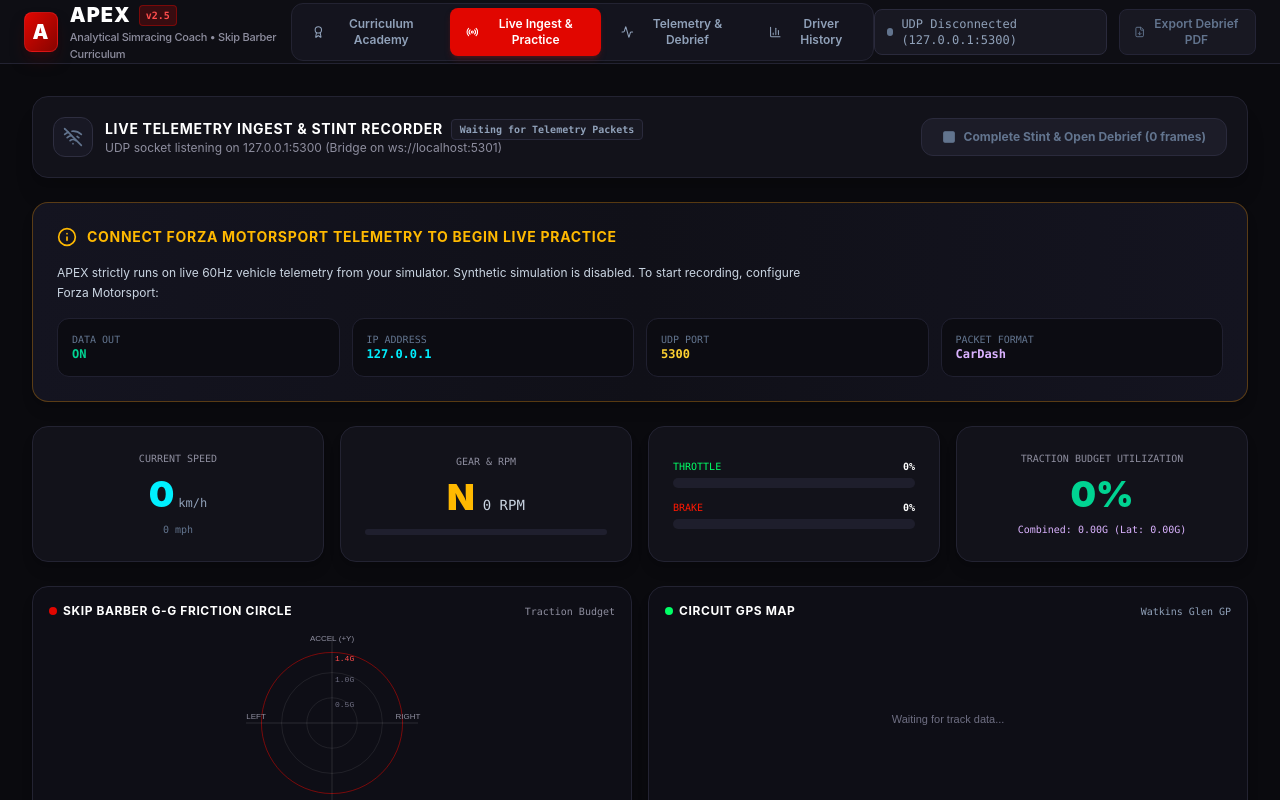
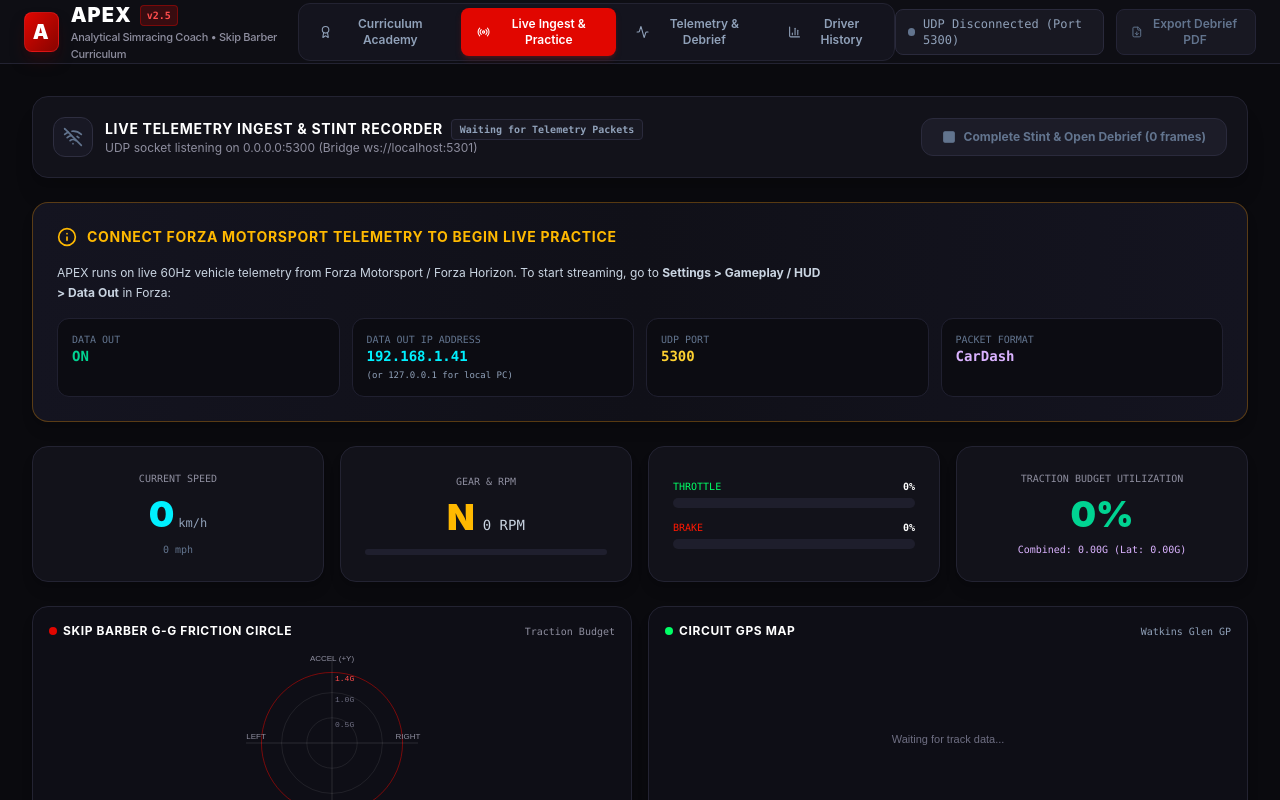
Before and after one commit to mindcoder9033/APEX-v2.5, a React (Vite) app: page / in a window 1280 px wide. Both pictures are taken after a click on the button "Live Ingest & Practice". Built offline with nearby package versions, Linux system fonts and the light colour scheme; no server answers.

Commit message:
UDP issue

```diff
--- a/src/App.tsx
+++ b/src/App.tsx
@@ -38,22 +38,29 @@
   const [liveFrame, setLiveFrame] = useState<TelemetryFrame | null>(null);
   const [liveFramesBuffer, setLiveFramesBuffer] = useState<TelemetryFrame[]>([]);
 
-  // Connect to local Node.js UDP WebSocket bridge if active
+  // Connect to local Node.js UDP WebSocket bridge with resilient auto-reconnect
   useEffect(() => {
     let ws: WebSocket | null = null;
     let lapBuffer: TelemetryFrame[] = [];
     let currentLapNum: number | null = null;
+    let reconnectTimer: any = null;
+    let isMounted = true;
 
+    const connectBridge = () => {
+      if (!isMounted) return;
       try {
-      ws = new WebSocket('ws://localhost:5301');
+        const host = window.location.hostname || 'localhost';
+        ws = new WebSocket(`ws://${host}:5301`);
         ws.binaryType = 'arraybuffer';
 
         ws.onopen = () => {
+          if (!isMounted) return;
           setIsUdpConnected(true);
           console.log('[APEX] Connected to live Forza UDP stream bridge.');
         };
 
         ws.onmessage = (event) => {
+          if (!isMounted) return;
           if (event.data instanceof ArrayBuffer) {
             const packet = parseForzaBuffer(event.data);
             if (packet && packet.isRaceOn) {
@@ -79,21 +86,34 @@
         };
 
         ws.onclose = () => {
+          if (!isMounted) return;
           setIsUdpConnected(false);
           setLiveFrame(null);
+          reconnectTimer = setTimeout(connectBridge, 2000);
         };
 
         ws.onerror = () => {
+          if (!isMounted) return;
           setIsUdpConnected(false);
           setLiveFrame(null);
+          try { ws?.close(); } catch (_) {}
         };
       } catch (e) {
+        if (!isMounted) return;
         setIsUdpConnected(false);
         setLiveFrame(null);
+        reconnectTimer = setTimeout(connectBridge, 2000);
       }
+    };
+
+    connectBridge();
 
     return () => {
-      if (ws) ws.close();
+      isMounted = false;
+      if (reconnectTimer) clearTimeout(reconnectTimer);
+      if (ws) {
+        try { ws.close(); } catch (_) {}
+      }
     };
   }, []);
 
--- a/src/components/curriculum/SessionDetailModal.tsx
+++ b/src/components/curriculum/SessionDetailModal.tsx
@@ -303,7 +303,7 @@
                     <span className="text-sm font-bold text-white">Live Telemetry Ingestion Active</span>
                   </div>
                   <p className="text-xs text-slate-300 leading-relaxed">
-                    Start Forza Motorsport on your PC or Xbox with telemetry forwarding enabled to <code className="bg-[#1A1A28] px-1.5 py-0.5 rounded text-[#00F0FF]">127.0.0.1:5300</code>. Drive your practice laps; APEX automatically segments laps and logs 60Hz physics in the background.
+                    Start Forza Motorsport on your PC or Xbox with telemetry forwarding enabled to <code className="bg-[#1A1A28] px-1.5 py-0.5 rounded text-[#00F0FF]">192.168.1.41:5300</code> (or <code className="bg-[#1A1A28] px-1.5 py-0.5 rounded text-[#00F0FF]">127.0.0.1:5300</code> on local PC). Drive your practice laps; APEX automatically segments laps and logs 60Hz physics in the background.
                   </p>
                 </div>
 
--- a/src/components/debrief/DebriefView.tsx
+++ b/src/components/debrief/DebriefView.tsx
@@ -41,7 +41,7 @@
           <div className="p-4 rounded-2xl bg-[#0D0D14] border border-[#1E1E2C] text-left text-xs font-mono space-y-2">
             <div className="flex justify-between items-center text-slate-300">
               <span className="text-slate-500">UDP Broadcast Target:</span>
-              <span className="text-emerald-400 font-bold">127.0.0.1:5300</span>
+              <span className="text-emerald-400 font-bold">192.168.1.41:5300 (or 127.0.0.1:5300)</span>
             </div>
             <div className="flex justify-between items-center text-slate-300">
               <span className="text-slate-500">WebSocket Local Bridge:</span>
--- a/src/components/layout/Header.tsx
+++ b/src/components/layout/Header.tsx
@@ -106,7 +106,7 @@
           <div className={`w-2 h-2 rounded-full ${
             isUdpConnected ? 'bg-emerald-400 animate-ping' : 'bg-slate-500'
           }`} />
-          <span>{isUdpConnected ? 'Forza 60Hz Live' : 'UDP Disconnected (127.0.0.1:5300)'}</span>
+          <span>{isUdpConnected ? 'Forza 60Hz Live' : 'UDP Disconnected (Port 5300)'}</span>
         </div>
 
         {/* PDF Export Button */}
--- a/src/components/practice/LivePracticeView.tsx
+++ b/src/components/practice/LivePracticeView.tsx
@@ -58,7 +58,7 @@
             <p className="text-xs text-[#8E8E9F]">
               {hasLiveData
                 ? 'Recording real-time Forza physics • Auto-segmented laps on completion'
-                : 'UDP socket listening on 127.0.0.1:5300 (Bridge on ws://localhost:5301)'}
+                : 'UDP socket listening on 0.0.0.0:5300 (Bridge ws://localhost:5301)'}
             </p>
           </div>
         </div>
@@ -90,25 +90,26 @@
             </h3>
           </div>
           <p className="text-xs text-slate-300 leading-relaxed max-w-3xl">
-            APEX strictly runs on live 60Hz vehicle telemetry from your simulator. Synthetic simulation is disabled. To start recording, configure Forza Motorsport:
+            APEX runs on live 60Hz vehicle telemetry from Forza Motorsport / Forza Horizon. To start streaming, go to <strong>Settings &gt; Gameplay / HUD &gt; Data Out</strong> in Forza:
           </p>
 
           <div className="grid grid-cols-1 md:grid-cols-4 gap-3 text-xs font-mono">
             <div className="bg-[#0C0C12] p-3.5 rounded-xl border border-[#202030]">
               <span className="text-slate-500 block text-[10px] uppercase">Data Out</span>
-              <strong className="text-emerald-400">ON</strong>
+              <strong className="text-emerald-400 text-sm">ON</strong>
             </div>
             <div className="bg-[#0C0C12] p-3.5 rounded-xl border border-[#202030]">
-              <span className="text-slate-500 block text-[10px] uppercase">IP Address</span>
-              <strong className="text-[#00F0FF]">127.0.0.1</strong>
+              <span className="text-slate-500 block text-[10px] uppercase">Data Out IP Address</span>
+              <strong className="text-[#00F0FF] text-sm block">192.168.1.41</strong>
+              <span className="text-[9px] text-slate-400">(or 127.0.0.1 for local PC)</span>
             </div>
             <div className="bg-[#0C0C12] p-3.5 rounded-xl border border-[#202030]">
               <span className="text-slate-500 block text-[10px] uppercase">UDP Port</span>
-              <strong className="text-amber-300">5300</strong>
+              <strong className="text-amber-300 text-sm block">5300</strong>
             </div>
             <div className="bg-[#0C0C12] p-3.5 rounded-xl border border-[#202030]">
               <span className="text-slate-500 block text-[10px] uppercase">Packet Format</span>
-              <strong className="text-purple-300">CarDash</strong>
+              <strong className="text-purple-300 text-sm block">CarDash</strong>
             </div>
           </div>
         </div>
```
Also changed, not shown: 7 other files (tests, documents, lock files or other folders). Lines whose indentation alone changed are shown as unchanged.
